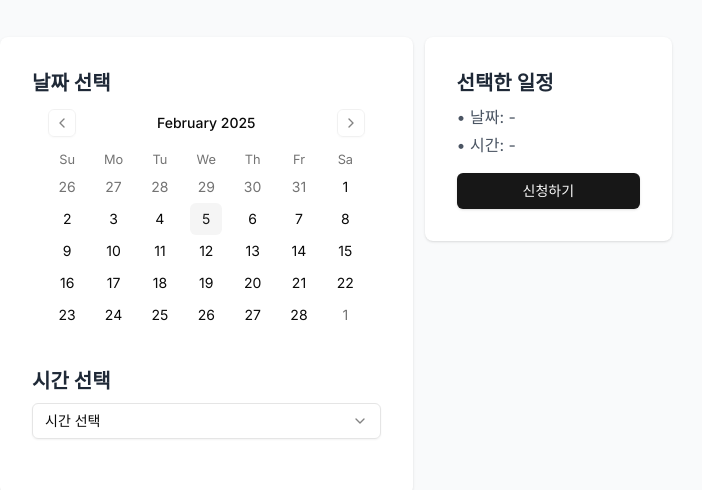
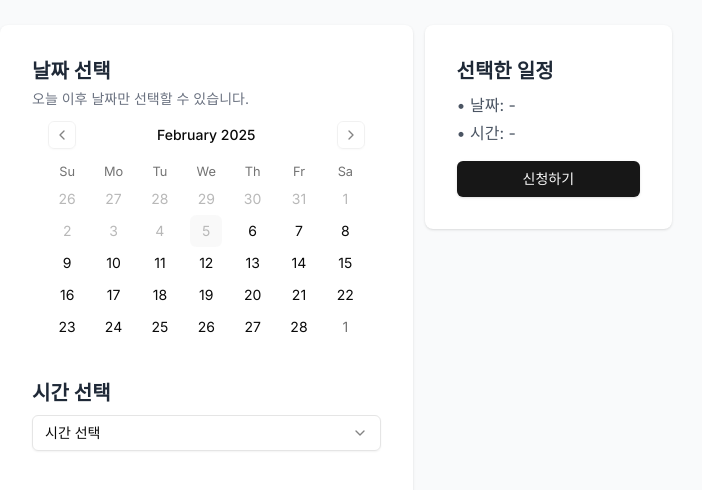
Before and after one commit to ykwimk/coffee-chat, a Next.js app: page / in a window 1280 px wide. Shown: the part 134-624 px from the top of the page, without its empty margins (304-1006 px from the left). Built offline with nearby package versions, Linux system fonts and the light colour scheme.

Commit message:
feat: 오늘 이후로만 날짜 선택되게 수정

```diff
--- a/src/components/CalendarSection.tsx
+++ b/src/components/CalendarSection.tsx
@@ -6,9 +6,16 @@ interface Props {
 }
 
 export default function CalendarSection({ selectedDate, onSelectDate }: Props) {
+  const tomorrow = new Date();
+  tomorrow.setDate(tomorrow.getDate() + 1);
+  tomorrow.setHours(0, 0, 0, 0);
+
   return (
     <section className="mb-6">
       <h2 className="text-xl font-semibold text-gray-800">날짜 선택</h2>
+      <p className="mt-1 text-sm text-gray-500">
+        오늘 이후 날짜만 선택할 수 있습니다.
+      </p>
       <Calendar
         className="flex h-full w-full"
         classNames={{
@@ -20,6 +27,7 @@ export default function CalendarSection({ selectedDate, onSelectDate }: Props) {
           row: 'w-full mt-2',
         }}
         mode="single"
+        disabled={{ before: tomorrow }}
         selected={selectedDate}
         onSelect={(date) => onSelectDate(date)}
       />
```
